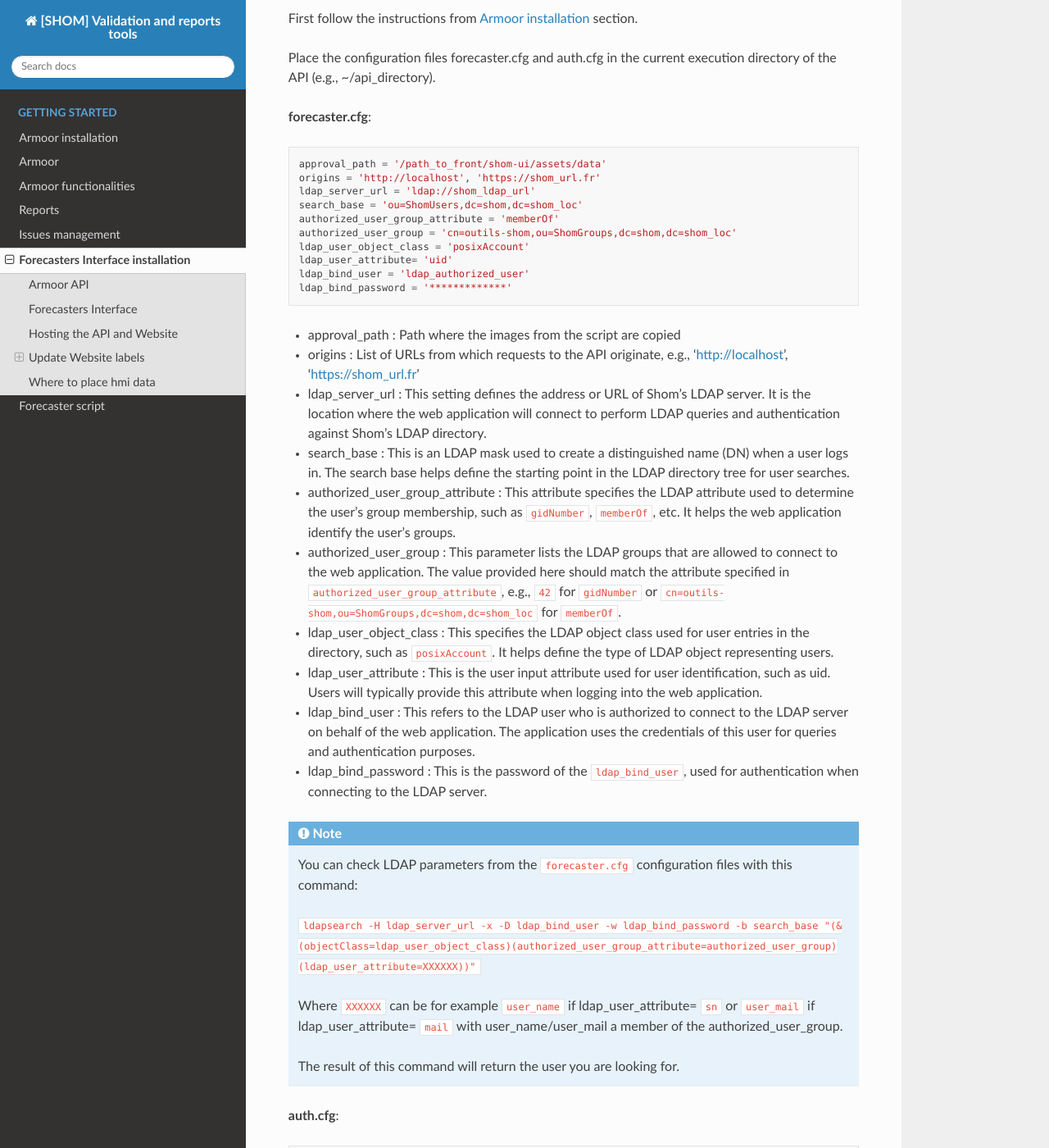
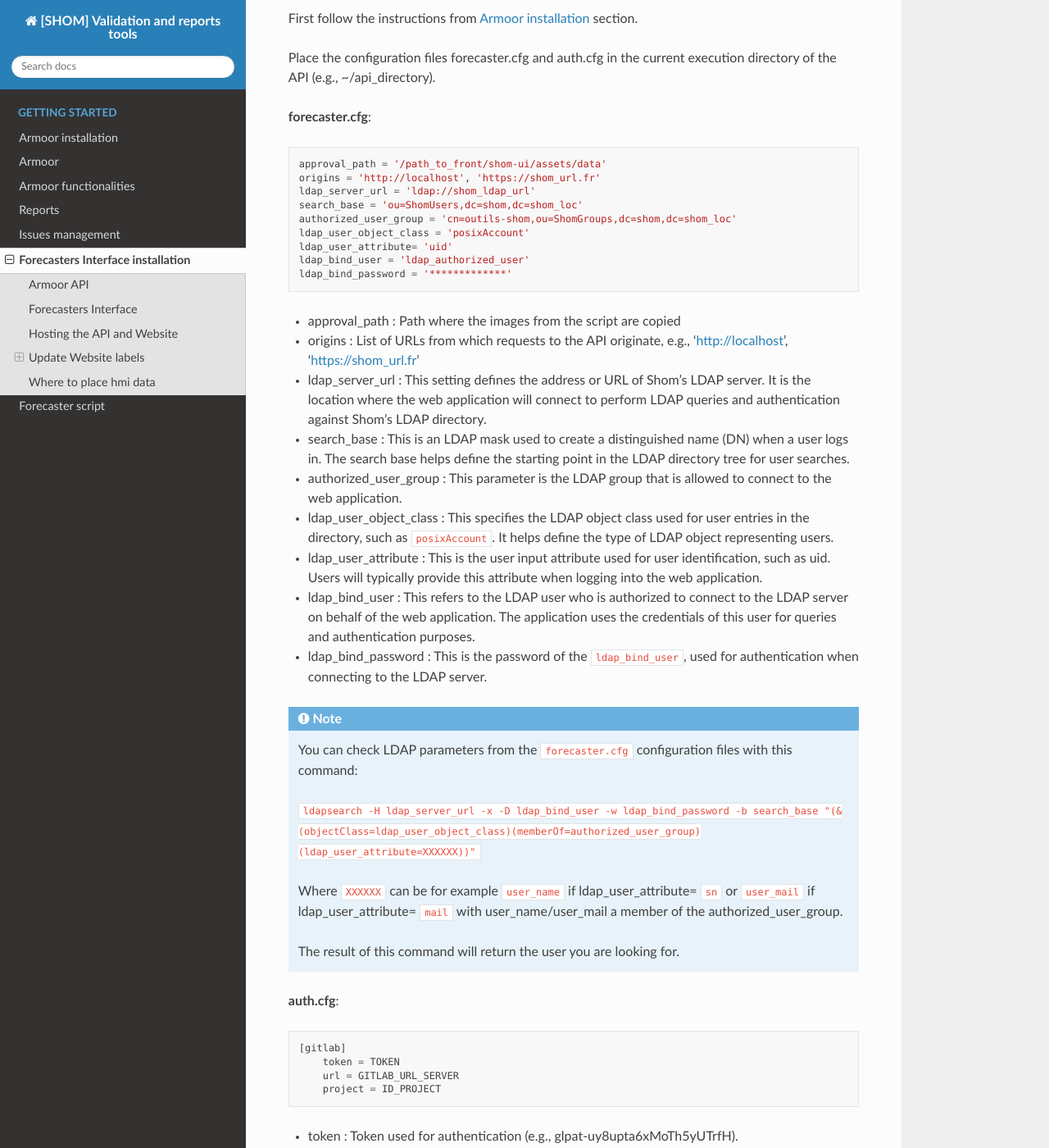
Before and after one commit to shom-fr/armoor, a Sphinx documentation site: the page built from docs/source/hmi_install.rst, in a window 1280 px wide and 1400 px high, scrolled down 253 px. Shown: the whole window at 82% size. Built offline with Sphinx 7.4.7 and the Read the Docs theme 2.0.0, drawn with Linux system fonts in a browser that asks for light colours.

Commit message:
#100 mix HEAD and 101c22bf

```diff
--- a/docs/source/hmi_install.rst
+++ b/docs/source/hmi_install.rst
@@ -16,7 +16,6 @@ Place the configuration files forecaster.cfg and auth.cfg in the current executi
     origins = 'http://localhost', 'https://shom_url.fr'
     ldap_server_url = 'ldap://shom_ldap_url'
     search_base = 'ou=ShomUsers,dc=shom,dc=shom_loc'
-    authorized_user_group_attribute = 'memberOf'
     authorized_user_group = 'cn=outils-shom,ou=ShomGroups,dc=shom,dc=shom_loc'
     ldap_user_object_class = 'posixAccount'
     ldap_user_attribute= 'uid'
@@ -27,8 +26,7 @@ Place the configuration files forecaster.cfg and auth.cfg in the current executi
 * origins : List of URLs from which requests to the API originate, e.g., 'http://localhost', 'https://shom_url.fr'
 * ldap_server_url : This setting defines the address or URL of Shom's LDAP server. It is the location where the web application will connect to perform LDAP queries and authentication against Shom's LDAP directory.
 * search_base : This is an LDAP mask used to create a distinguished name (DN) when a user logs in. The search base helps define the starting point in the LDAP directory tree for user searches.
-* authorized_user_group_attribute : This attribute specifies the LDAP attribute used to determine the user's group membership, such as ``gidNumber``, ``memberOf``, etc. It helps the web application identify the user's groups.
-* authorized_user_group : This parameter lists the LDAP groups that are allowed to connect to the web application. The value provided here should match the attribute specified in ``authorized_user_group_attribute``, e.g., ``42`` for ``gidNumber`` or ``cn=outils-shom,ou=ShomGroups,dc=shom,dc=shom_loc`` for ``memberOf``.
+* authorized_user_group : This parameter is the LDAP group that is allowed to connect to the web application.
 * ldap_user_object_class : This specifies the LDAP object class used for user entries in the directory, such as ``posixAccount``. It helps define the type of LDAP object representing users.
 * ldap_user_attribute : This is the user input attribute used for user identification, such as uid. Users will typically provide this attribute when logging into the web application.
 * ldap_bind_user : This refers to the LDAP user who is authorized to connect to the LDAP server on behalf of the web application. The application uses the credentials of this user for queries and authentication purposes.
@@ -38,7 +36,7 @@ Place the configuration files forecaster.cfg and auth.cfg in the current executi
 
     You can check LDAP parameters from the ``forecaster.cfg`` configuration files with this command:
 
-    ``ldapsearch -H ldap_server_url -x -D ldap_bind_user -w ldap_bind_password -b search_base "(&(objectClass=ldap_user_object_class)(authorized_user_group_attribute=authorized_user_group)(ldap_user_attribute=XXXXXX))"``
+    ``ldapsearch -H ldap_server_url -x -D ldap_bind_user -w ldap_bind_password -b search_base "(&(objectClass=ldap_user_object_class)(memberOf=authorized_user_group)(ldap_user_attribute=XXXXXX))"``
 
     Where ``XXXXXX`` can be for example ``user_name`` if ldap_user_attribute= ``sn`` or ``user_mail`` if ldap_user_attribute= ``mail`` with user_name/user_mail a member of the authorized_user_group.
 
```
Also changed, not shown: 3 other files.
